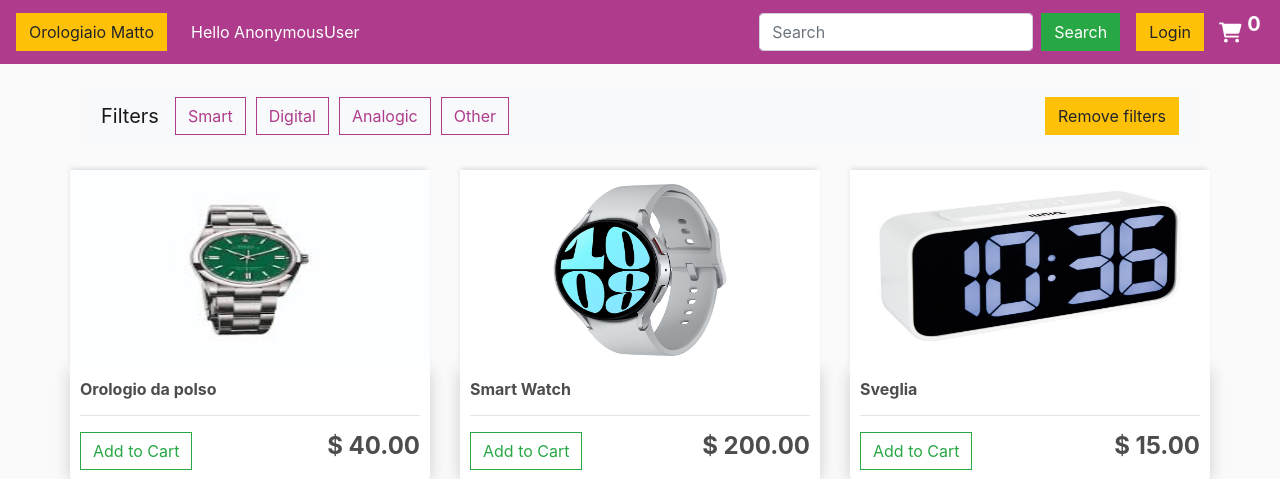
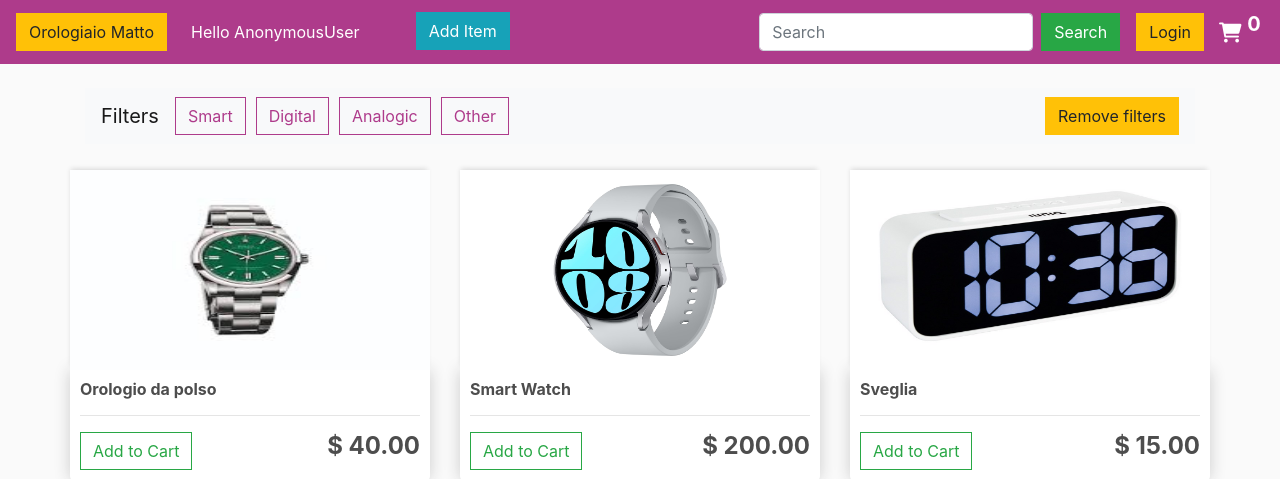
Before and after one commit to CASician/ecommerce-ppm, a Django app: page / in a window 1280 px wide. Shown: the top 479 px of the page. Run offline with Django 4.2, Linux system fonts and the light colour scheme; data comes from the database, SQL or seed files in the repository; both versions use the stored data as it was after the commit; some libraries are stand-ins or nearby versions.

Commit message:
feat: add Add Item functionality

```diff
--- a/ppm_products/templates/store/main.html
+++ b/ppm_products/templates/store/main.html
@@ -80,6 +80,11 @@
             <li class="nav-item active">
                 <a class="nav-link"> Hello {{ user }} <span class="sr-only">(current)</span></a>
             </li>
+            <li class="nav-item active">
+                <a href="{% url 'add_product' %}">
+                <button class="btn btn-info ml-5">Add Item</button>
+                    </a>
+            </li>
         </ul>
         <form class="form-inline my-2 my-lg-0" method="GET" action="{% url 'product_search' %}">
             <input class="form-control mr-sm-2" type="search" placeholder="Search" aria-label="Search" name="q">
--- a/ppm_products/urls.py
+++ b/ppm_products/urls.py
@@ -1,5 +1,7 @@
 from django.urls import path
 from . import views
+from django.conf import settings
+from django.conf.urls.static import static
 
 urlpatterns = [
     path('', views.store, name='store'),
@@ -9,4 +11,5 @@ urlpatterns = [
     path('update_item/', views.updateItem, name='update_item'),
     path('process_order/', views.processOrder, name='process_order'),
     path('search/', views.product_search, name='product_search'),
-]
+    path('add_product/', views.add_product, name='add_product'),
+] + static(settings.MEDIA_URL, document_root=settings.MEDIA_ROOT)
--- a/ppm_products/views.py
+++ b/ppm_products/views.py
@@ -1,4 +1,4 @@
-from django.shortcuts import render
+from django.shortcuts import render, redirect
 from django.http import JsonResponse
 
 import datetime
@@ -6,6 +6,7 @@ import json
 
 from .models import *
 from .utils import cartData, guestOrder
+from .forms import ProductForm
 
 
 # Create your views here.
@@ -119,3 +120,18 @@ def product_search(request):
     }
 
     return render(request, 'store/store.html', context)
+
+
+def add_product(request):
+    data = cartData(request)
+
+    cartItems = data['cartItems']
+
+    if request.method == 'POST':
+        form = ProductForm(request.POST, request.FILES)
+        if form.is_valid():
+            form.save()
+            return redirect('store')
+    else:
+        form = ProductForm()
+    return render(request, 'store/add_product.html', {'form': form, 'cartItems': cartItems})
```
Also changed, not shown: ppm_products/forms.py (added, +8 -0 lines), ppm_products/templates/store/add_product.html (added, +13 -0 lines), db.sqlite3, static/images/coral.jpeg (added), static/images/pendolo.png (added).
